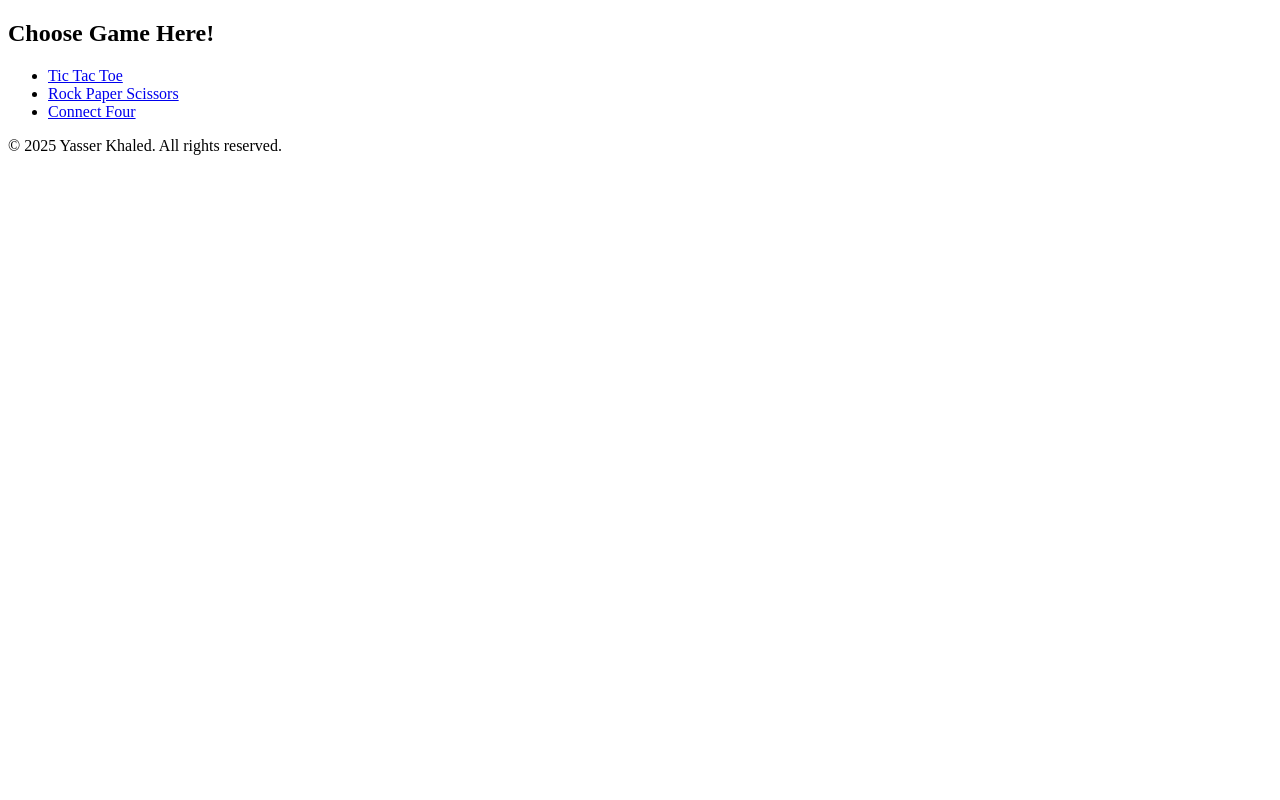
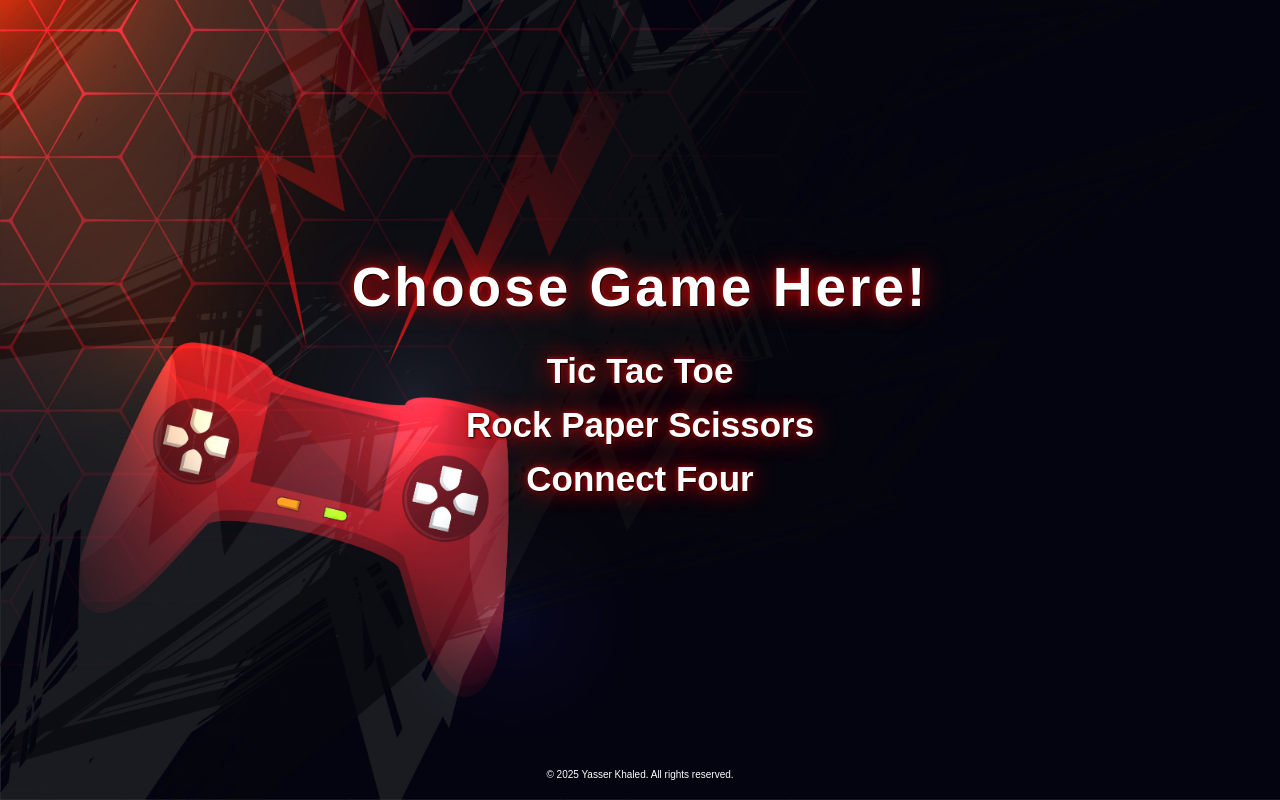
Before and after one commit to 12234g11/web-games-collection, a plain HTML site: page index.html in a window 1280 px wide. Drawn offline with Linux system fonts and the light colour scheme; the site is published under a folder, as on GitHub Pages, so addresses that start at the root find nothing; a web font is replaced by a local one.

Commit message:
update path

```diff
--- a/CSS/GameMenuStyle.css
+++ b/CSS/GameMenuStyle.css
@@ -11,7 +11,7 @@ html, body {
 body {
     font-family: "Poetsen One", sans-serif;
     font-weight: 600;
-    background-image: url(/Pictures/336634113_592d2a1c-82ee-4698-9072-9d91d5cfdab4.jpg);
+    background-image: url(../Pictures/336634113_592d2a1c-82ee-4698-9072-9d91d5cfdab4.jpg);
     background-size: cover;
 }
 
--- a/index.html
+++ b/index.html
@@ -4,7 +4,7 @@
     <meta charset="UTF-8">
     <meta name="viewport" content="width=device-width, initial-scale=1.0">
     <title>Document</title>
-    <link rel="stylesheet" href="/CSS/GameMenuStyle.css">
+    <link rel="stylesheet" href="CSS/GameMenuStyle.css">
     <!-- Font -->
     <link rel="preconnect" href="https://fonts.googleapis.com">
     <link rel="preconnect" href="https://fonts.gstatic.com" crossorigin>
```
